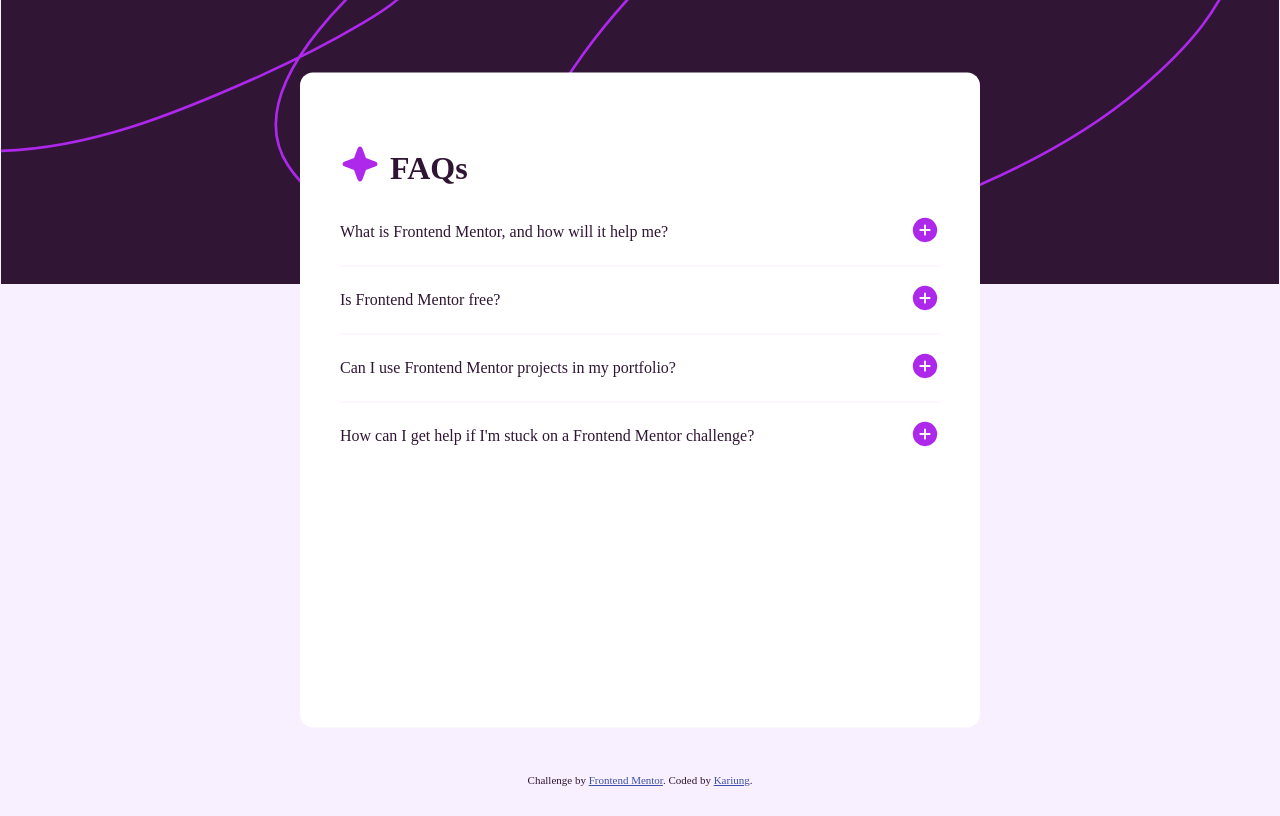
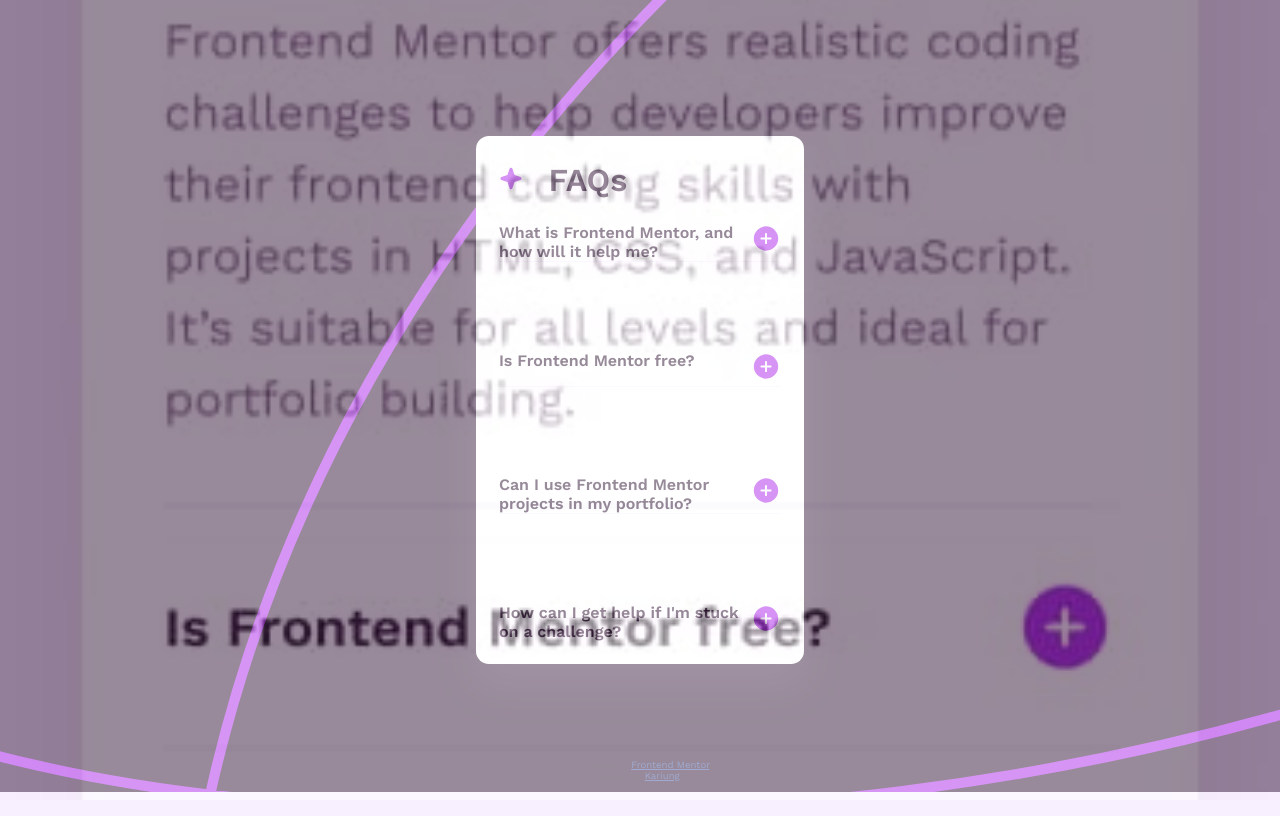
Before and after one commit to VangmanawKairung/frontend-mentor-faq-accordion, a plain HTML site: page index.html in a window 1280 px wide. Drawn offline with nearby package versions, Linux system fonts and the light colour scheme.

Commit message:
ทำใหม่

```diff
--- a/index.html
+++ b/index.html
@@ -10,6 +10,12 @@
       sizes="32x32"
       href="./assets/images/favicon-32x32.png"
     />
+    <link rel="preconnect" href="https://fonts.googleapis.com" />
+    <link rel="preconnect" href="https://fonts.gstatic.com" crossorigin />
+    <link
+      href="https://fonts.googleapis.com/css2?family=Work+Sans:ital,wght@0,100..900;1,100..900&display=swap"
+      rel="stylesheet"
+    />
 
     <title>Frontend Mentor | FAQ accordion</title>
 
@@ -20,19 +26,36 @@
         --purple-100: hsl(275, 100%, 97%);
         --purple-600: hsl(292, 16%, 49%);
         --purple-950: hsl(292, 42%, 14%);
+        --box-shadow: hsla(292, 16%, 49%, 0.2);
+        --font-weight-bold: 700;
+        --font-weight-semi-bold: 600;
+        --font-weight-normal: 400;
+        --font-size: 16px;
       }
 
       .attribution {
-        font-size: 11px;
+        font-size: 0.6rem;
         text-align: center;
       }
+
       .attribution a {
         color: hsl(228, 45%, 44%);
+        font-size: 0.6rem;
       }
+
+      * {
+        margin: 0;
+        padding: 0;
+        box-sizing: border-box;
+        font-family: "Work Sans", sans-serif;
+        font-size: var(--font-size);
+        font-weight: var(--font-weight-normal);
+      }
+
       body {
         width: 100vw;
         height: 100vh;
-        background-image: url(assets/images/background-pattern-desktop.svg);
+        background-image: url(assets/images/background-pattern-mobile.svg);
         background-repeat: no-repeat;
         background-position: top;
         background-size: contain;
@@ -46,8 +69,8 @@
       }
 
       main {
-        width: 600px;
-        height: 565px;
+        width: 328px;
+        height: 528px;
         background-color: var(--white);
 
         position: absolute;
@@ -56,18 +79,29 @@
         translate: -50% -50%;
 
         border-radius: 13px;
-        padding: 50px 40px 40px 40px;
+        padding: 23px;
+        padding-top: 25px;
+
+        box-shadow: 0px 20px 40px var(--box-shadow);
       }
 
       h1 {
         display: flex;
         align-items: center;
-        gap: 10px;
+        font-weight: var(--font-weight-semi-bold);
+        font-size: 2rem;
+        gap: 25px;
+        margin-bottom: 24px;
       }
 
-      .question {
+      h1 span img {
+        height: 25px;
+      }
+
+      .accordions {
+        height: 87%;
         display: flex;
-        align-items: center;
+        flex-direction: column;
         justify-content: space-between;
       }
 
@@ -77,6 +111,12 @@
 
       .accordion:last-child {
         border-bottom: none;
+      }
+
+      .question {
+        display: flex;
+        justify-content: space-between;
+        font-weight: var(--font-weight-semi-bold);
       }
 
       .answer {
@@ -89,9 +129,22 @@
         left: 50%;
         translate: -50% -50%;
       }
+
+      #temp {
+        position: absolute;
+        top: 0;
+        left: 0;
+        width: 100%; /* ให้กว้างเท่า container */
+        height: 100%; /* ให้สูงเท่า container */
+        object-fit: cover; /* ปรับขนาดรูปไม่ให้บี้ */
+        opacity: 0.5; /* โปร่งใสเพื่อมองเห็นงานจริงด้านหลัง */
+        pointer-events: none; /* คลิกทะลุ ไม่บังปุ่ม/ลิงก์ */
+        z-index: 9999; /* ให้ overlay อยู่บนสุด */
+      }
     </style>
   </head>
   <body>
+    <img src="design/mobile-design.jpg" alt="overlay" id="temp" />
     <div class="container">
       <main>
         <h1>
@@ -99,6 +152,7 @@
             ><img src="assets/images/icon-star.svg" alt="star bullet" /></span
           >FAQs
         </h1>
+        <div class="accordions">
           <div class="accordion" id="accrodion-1">
             <p class="question" id="question-1">
               What is Frontend Mentor, and how will it help me?
@@ -128,9 +182,9 @@
               </span>
             </p>
             <p class="answer" id="answer-2">
-            Yes, Frontend Mentor offers both free and premium coding challenges,
-            with the free option providing access to a range of projects
-            suitable for all skill levels.
+              Yes, Frontend Mentor offers both free and premium coding
+              challenges, with the free option providing access to a range of
+              projects suitable for all skill levels.
             </p>
           </div>
           <div class="accordion" id="accrodion-3">
@@ -151,7 +205,7 @@
           </div>
           <div class="accordion" id="accrodion-4">
             <p class="question" id="question-4">
-            How can I get help if I'm stuck on a Frontend Mentor challenge?<span>
+              How can I get help if I'm stuck on a challenge?<span>
                 <img
                   class="switch"
                   src="assets/images/icon-plus.svg"
@@ -165,12 +219,14 @@
               seek support from other community members.
             </p>
           </div>
+        </div>
       </main>
       <footer class="attribution">
         Challenge by
         <a href="https://www.frontendmentor.io?ref=challenge" target="_blank"
           >Frontend Mentor</a
-        >. Coded by <a href="#">Kariung</a>.
+        >.<br />
+        Coded by <a href="#">Kariung</a>.
       </footer>
     </div>
     <script>
```
Lines whose indentation alone changed are shown as unchanged.
